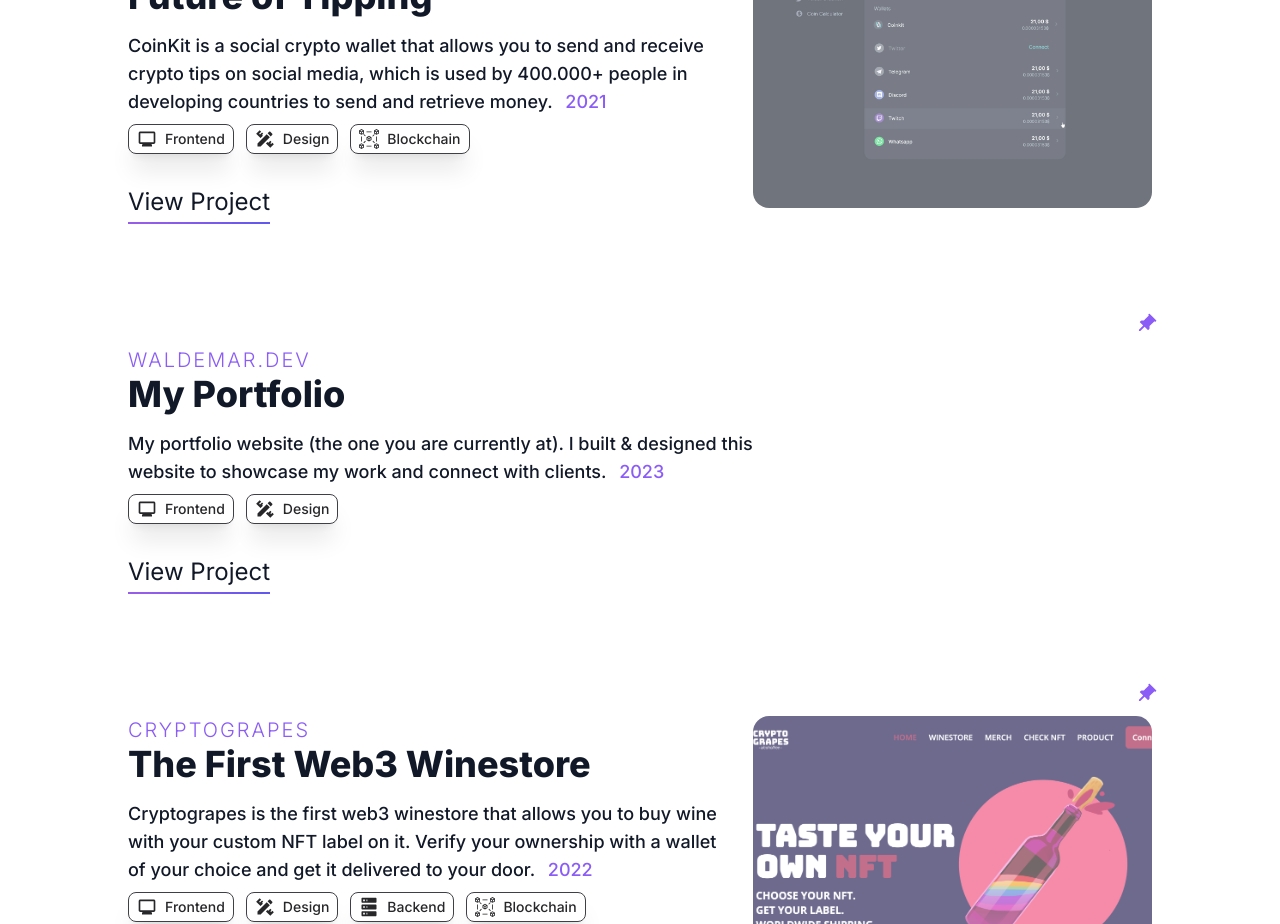
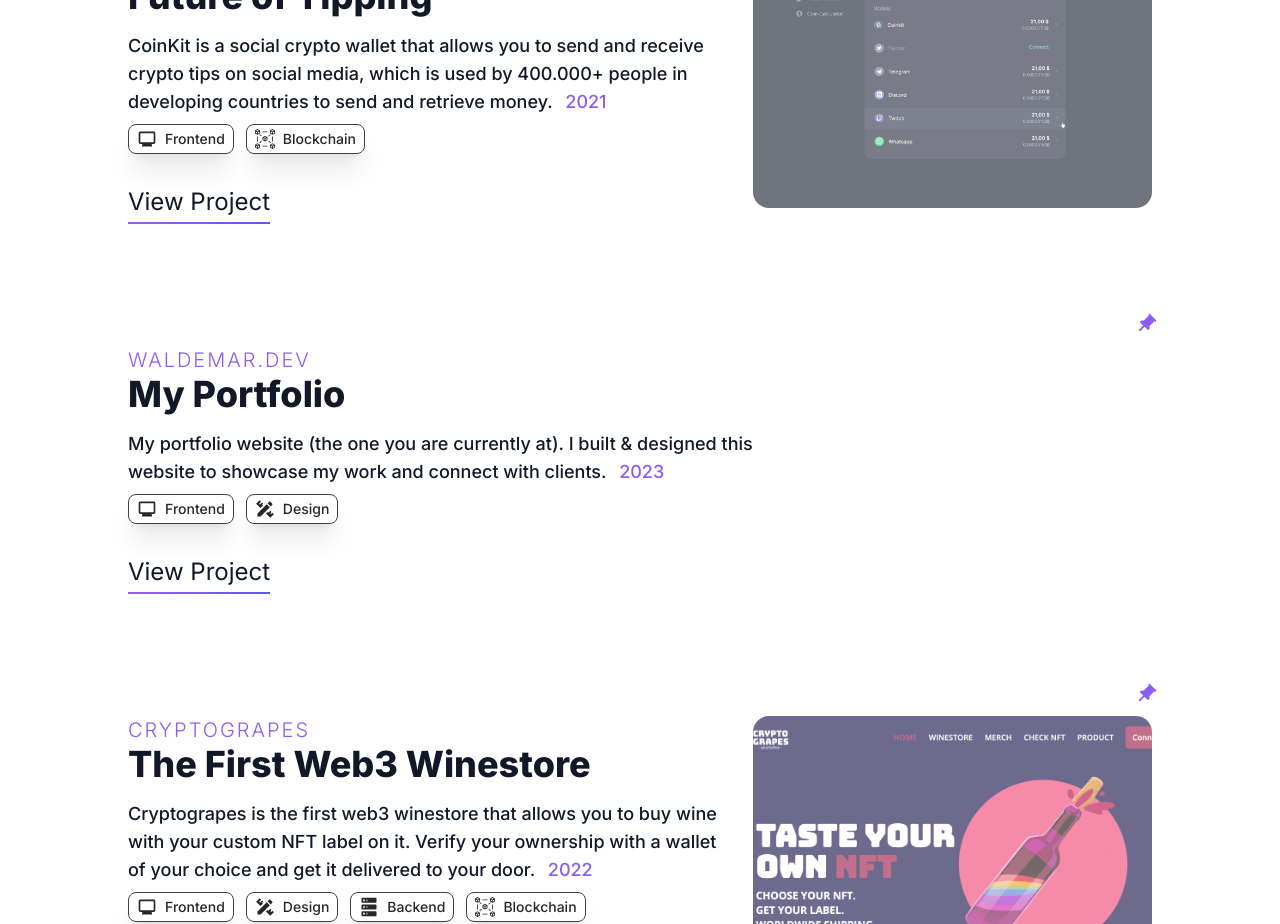
Before and after one commit to walde-dev/walde-portfolio, a Next.js app: page / in a window 1280 px wide. Shown: the part 1680-2604 px from the top of the page. Built offline with nearby package versions, Linux system fonts and the light colour scheme.

Commit message:
remove design from coinkit

```diff
--- a/src/pages/index.tsx
+++ b/src/pages/index.tsx
@@ -258,7 +258,7 @@
           image="/images/coinkit_app.png"
           counter={2}
           year="2021"
-          tags={["Frontend", "Design", "Blockchain"]}
+          tags={["Frontend", "Blockchain"]}
           pinned
         />
         <Project
```
